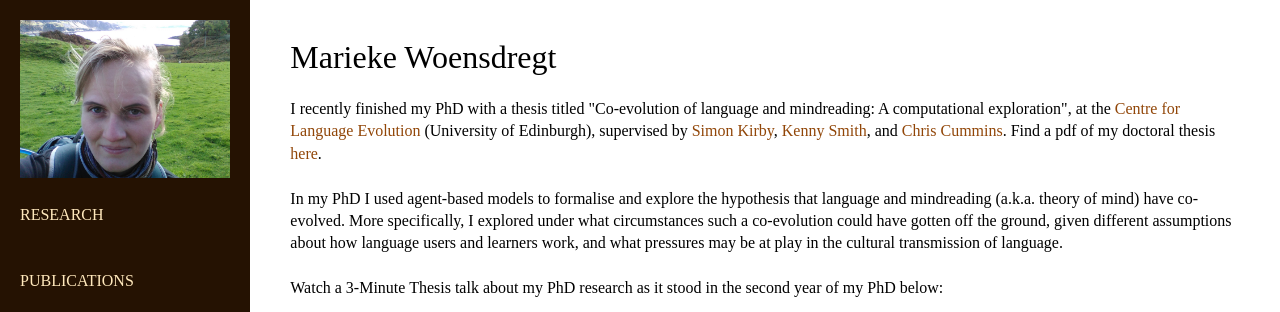
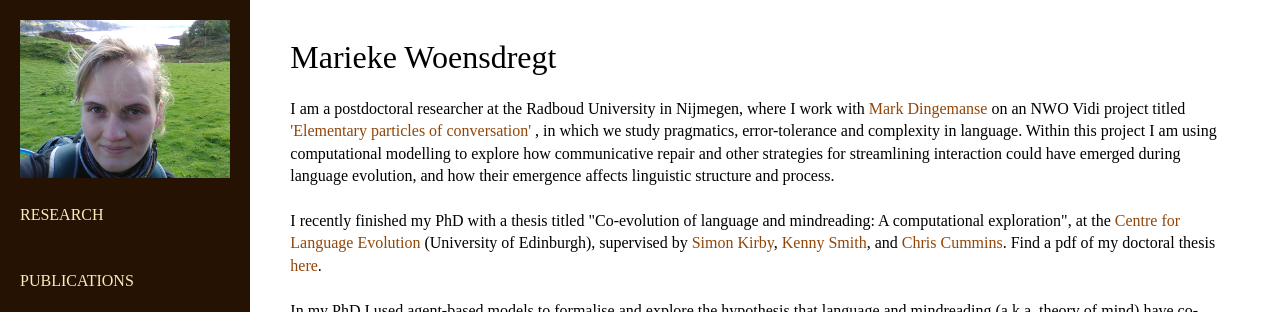
Before and after one commit to marieke-woensdregt/marieke-woensdregt.github.io, a Jekyll site: the page built from index.html, in a window 1280 px wide, cut to the strip 0-312 px from the top of the page. Built offline with Jekyll 4.4.1, drawn with Linux system fonts in a browser that asks for light colours.

Commit message:
Update index.html

```diff
--- a/index.html
+++ b/index.html
@@ -7,6 +7,18 @@ title: Marieke Woensdregt
 <div class="blurb">
 	<h1>Marieke Woensdregt</h1>
 	<p>
+		I am a postdoctoral researcher at the Radboud University in Nijmegen, where I work with
+		<a href="https://www.ru.nl/english/people/dingemanse-m/">Mark Dingemanse</a>
+		on an NWO Vidi project titled
+		<a href="https://www.mpi.nl/news/vidi-grant-for-dingemanse-and-martin">'Elementary particles of conversation'</a>
+		, in which we study pragmatics, error-tolerance and complexity in language.
+		Within this project I am using computational modelling to explore how communicative repair and other
+		strategies for streamlining interaction could have emerged during language evolution, and
+		how their emergence affects linguistic structure and process.
+
+		<br />
+		<br />
+
 		I recently finished my PhD with a thesis titled "Co-evolution of language and mindreading: A computational exploration",
 		at the <a href="http://www.lel.ed.ac.uk/cle/">Centre for Language Evolution</a> (University of Edinburgh), supervised by
 		<a href="http://www.lel.ed.ac.uk/~simon/">Simon Kirby</a>,
```
